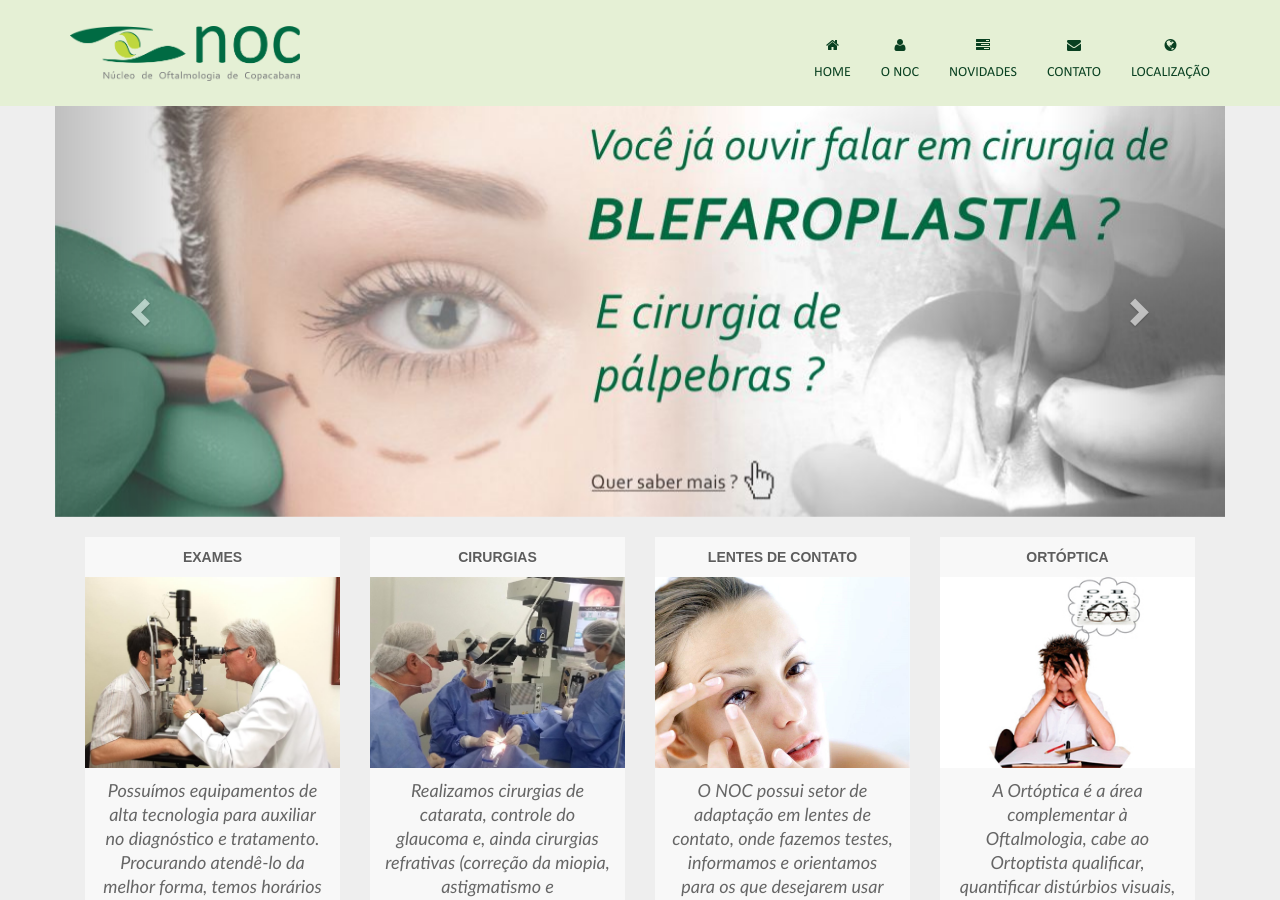
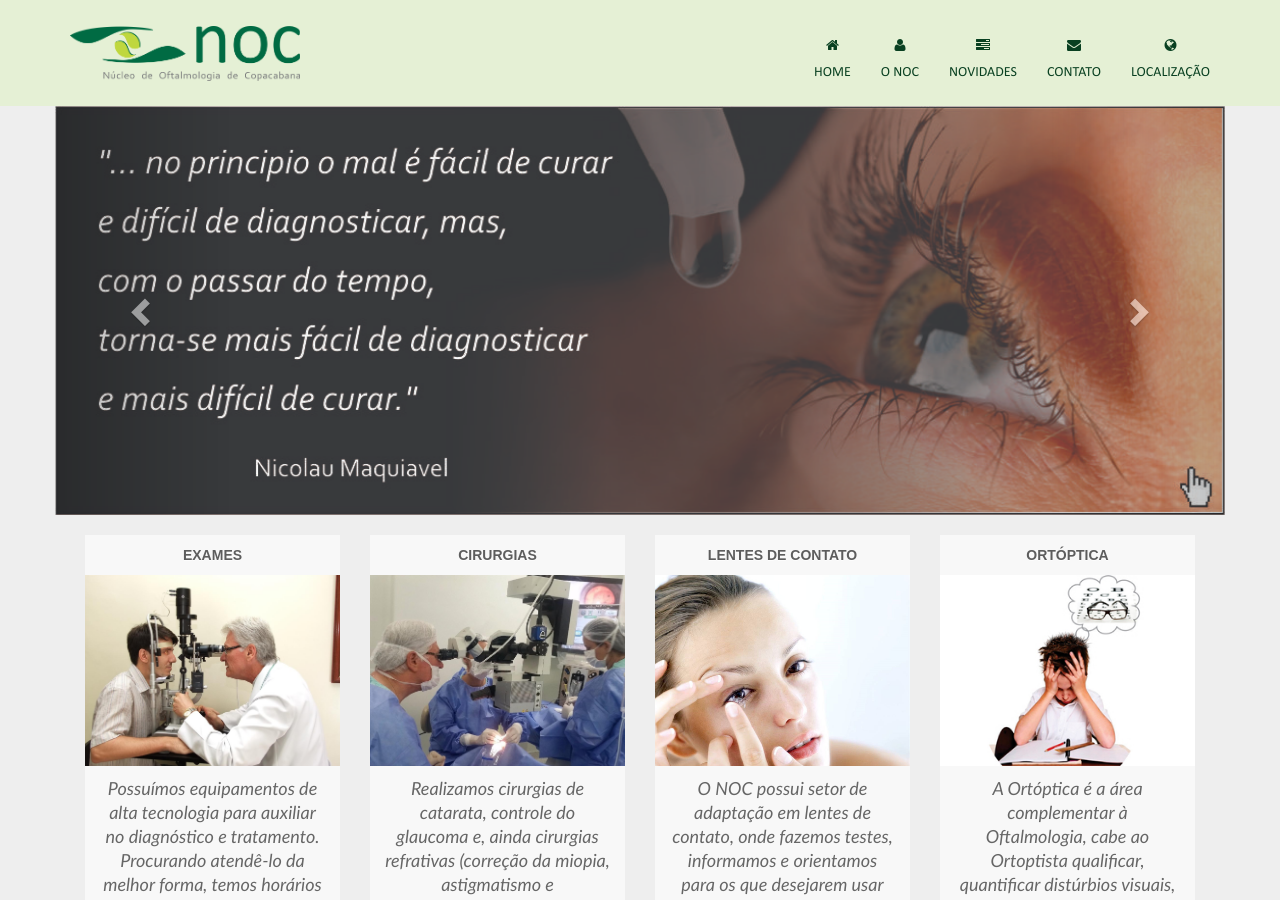
Before and after one commit to DaniloThiago/NocRio, a Jekyll site: the page built from index.html, in a window 1280 px wide and 900 px high. Built offline with Jekyll 4.4.1, drawn with Linux system fonts in a browser that asks for light colours; nearby versions of some CDN libraries; some web fonts are replaced; library files that are not in the unit come from our copies; Markdown is read by kramdown in place of the engine named in the settings.

```diff
--- a/index.html
+++ b/index.html
@@ -19,11 +19,6 @@ layout: default
     <div id="carousel-example-generic" class="carousel slide" data-ride="carousel" data-interval="10000">
       <div class="carousel-inner" role="listbox">
         <div class="item active">
-          <a href="./blefaroplastia.html">
-          	<img src="assets/img/slider/first.jpg" width="100%" height="100%" alt="Slider 1">
-          </a>
-        </div>
-        <div class="item">
           <a href="./prevencao.html">
             <img src="assets/img/slider/prevencao.jpg" width="100%" height="100%" alt="Slider 2">
           </a>
@@ -197,37 +192,38 @@ layout: default
         <h4>Convênios</h4>
         <br/>
         <div class="row center-block">
-          <img class="img-thumbnail" src="assets/img/logos/logo-aafbb.jpg" width="100" class="" alt="aafbb">
-          <img class="img-thumbnail" src="assets/img/logos/logo-abet.jpg" width="100" class="" alt="abet">
-          <img class="img-thumbnail" src="assets/img/logos/logo-allianz.jpg" width="100" class="" alt="allianz">
-          <img class="img-thumbnail" src="assets/img/logos/logo-amafrerj.jpg" width="100" class="" alt="amafrerj">
-          <img class="img-thumbnail" src="assets/img/logos/logo-ambep.jpg" width="100" class="" alt="ambep">
-          <img class="img-thumbnail" src="assets/img/logos/logo-amil.jpg" width="100" class="" alt="amil">
-          <img class="img-thumbnail" src="assets/img/logos/logo-assefaz.jpg" width="100" class="" alt="assefaz">
-          <img class="img-thumbnail" src="assets/img/logos/logo-bancocentralbrasil.jpg" width="100" class="" alt="bancocentralbrasil">
-          <img class="img-thumbnail" src="assets/img/logos/logo-bndes.jpg" width="100" class="" alt="bndes">
-          <img class="img-thumbnail" src="assets/img/logos/logo-brdistribuidora.jpg" width="100" class="" alt="brdistribuidora">
-          <img class="img-thumbnail" src="assets/img/logos/logo-brpetrobras.jpg" width="100" class="" alt="brpetrobras">
-          <img class="img-thumbnail" src="assets/img/logos/logo-camperj.jpg" width="100" class="" alt="camperj">
-          <img class="img-thumbnail" src="assets/img/logos/logo-careplus.jpg" width="100" class="" alt="careplus">
-          <img class="img-thumbnail" src="assets/img/logos/logo-cassi.jpg" width="100" class="" alt="cassi">
-          <img class="img-thumbnail" src="assets/img/logos/logo-eletronuclear.jpg" width="100" class="" alt="eletronuclear">
-          <img class="img-thumbnail" src="assets/img/logos/logo-fapes.jpg" width="100" class="" alt="fapes">
-          <img class="img-thumbnail" src="assets/img/logos/logo-fioprev.jpg" width="100" class="" alt="fioprev">
-          <img class="img-thumbnail" src="assets/img/logos/logo-fiosaude.jpg" width="100" class="" alt="fiosaude">
-          <img class="img-thumbnail" src="assets/img/logos/logo-gama.jpg" width="100" class="" alt="gama">
-          <img class="img-thumbnail" src="assets/img/logos/logo-geap.jpg" width="100" class="" alt="geap">
-          <img class="img-thumbnail" src="assets/img/logos/logo-goldencross.jpg" width="100" class="" alt="goldencross">
-          <img class="img-thumbnail" src="assets/img/logos/logo-mutua.jpg" width="100" class="" alt="mutua">
-          <img class="img-thumbnail" src="assets/img/logos/logo-pasa.jpg" width="100" class="" alt="pasa">
-          <img class="img-thumbnail" src="assets/img/logos/logo-planassiste.jpg" width="100" class="" alt="planassiste">
-          <img class="img-thumbnail" src="assets/img/logos/logo-postalsaude.jpg" width="100" class="" alt="postalsaude">
-          <img class="img-thumbnail" src="assets/img/logos/logo-realgrandeza.jpg" width="100" class="" alt="realgrandeza">
-          <img class="img-thumbnail" src="assets/img/logos/logo-salutar.jpg" width="100" class="" alt="salutar">
-          <img class="img-thumbnail" src="assets/img/logos/logo-saudecaixa.jpg" width="100" class="" alt="saudecaixa">
-          <img class="img-thumbnail" src="assets/img/logos/logo-unafisco.jpg" width="100" class="" alt="unafisco">
-          <img class="img-thumbnail" src="assets/img/logos/logo-unimed.jpg" width="100" class="" alt="unimed">
-          <img class="img-thumbnail" src="assets/img/logos/logo-valepasa.jpg" width="100" class="" alt="valepasa">
+          <img class="img-thumbnail" src="assets/img/logos/logo-aafbb.jpg" width="100" alt="aafbb">
+          <img class="img-thumbnail" src="assets/img/logos/logo-amafrerj.jpg" width="100" alt="amafrerj">
+          <img class="img-thumbnail" src="assets/img/logos/logo-ambep.jpg" width="100" alt="ambep">
+          <img class="img-thumbnail" src="assets/img/logos/logo-amil.jpg" width="100" alt="amil">
+          <img class="img-thumbnail" src="assets/img/logos/logo-assefaz.jpg" width="100" alt="assefaz">
+          <img class="img-thumbnail" src="assets/img/logos/logo-bancocentralbrasil.jpg" width="100" alt="bancocentralbrasil">
+          <img class="img-thumbnail" src="assets/img/logos/logo-bndes.jpg" width="100" alt="bndes">
+          <img class="img-thumbnail" src="assets/img/logos/logo-brdistribuidora.jpg" width="100" alt="brdistribuidora">
+          <img class="img-thumbnail" src="assets/img/logos/logo-brpetrobras.jpg" width="100" alt="brpetrobras">
+          <img class="img-thumbnail" src="assets/img/logos/logo-camperj.jpg" width="100" alt="camperj">
+          <img class="img-thumbnail" src="assets/img/logos/logo-careplus.jpg" width="100" alt="careplus">
+          <img class="img-thumbnail" src="assets/img/logos/logo-cassi.jpg" width="100" alt="cassi">
+          <img class="img-thumbnail" src="assets/img/logos/logo-fapes.jpg" width="100" alt="fapes">
+          <img class="img-thumbnail" src="assets/img/logos/logo-fioprev.jpg" width="100" alt="fioprev">
+          <img class="img-thumbnail" src="assets/img/logos/logo-fiosaude.jpg" width="100" alt="fiosaude">
+          <img class="img-thumbnail" src="assets/img/logos/logo-fundacaosaudeitau.jpg" width="100" alt="fundacaosaudeitau">
+          <img class="img-thumbnail" src="assets/img/logos/logo-gama.jpg" width="100" alt="gama">
+          <img class="img-thumbnail" src="assets/img/logos/logo-geap.jpg" width="100" alt="geap">
+          <img class="img-thumbnail" src="assets/img/logos/logo-goldencross.jpg" width="100" alt="goldencross">
+          <img class="img-thumbnail" src="assets/img/logos/logo-mutua.jpg" width="100" alt="mutua">
+          <img class="img-thumbnail" src="assets/img/logos/logo-pasa.jpg" width="100" alt="pasa">
+          <img class="img-thumbnail" src="assets/img/logos/logo-plamcnen.jpg" width="100" alt="plamcnen">
+          <img class="img-thumbnail" src="assets/img/logos/logo-planassiste.jpg" width="100" alt="planassiste">
+          <img class="img-thumbnail" src="assets/img/logos/logo-portoseguro.jpg" width="100" alt="portoseguro">
+          <img class="img-thumbnail" src="assets/img/logos/logo-postalsaude.jpg" width="100" alt="postalsaude">
+          <img class="img-thumbnail" src="assets/img/logos/logo-realgrandeza.jpg" width="100" alt="realgrandeza">
+          <img class="img-thumbnail" src="assets/img/logos/logo-salutar.jpg" width="100" alt="salutar">
+          <img class="img-thumbnail" src="assets/img/logos/logo-saudecaixa.jpg" width="100" alt="saudecaixa">
+          <img class="img-thumbnail" src="assets/img/logos/logo-unafisco.jpg" width="100" alt="unafisco">
+          <img class="img-thumbnail" src="assets/img/logos/logo-unimed.jpg" width="100" alt="unimed">
+          <img class="img-thumbnail" src="assets/img/logos/logo-valepasa.jpg" width="100" alt="valepasa">
+          <img class="img-thumbnail" src="assets/img/logos/logo-valesaude.jpg" width="100" alt="valesaude">
         </div>
       </div>
     </div>
```
Also changed, not shown: blefaroplastia.html (deleted, +0 -101 lines), cirurgias.html (+0 -29 lines), onoc.html (+58 -74 lines), assets/img/logos/logo-fundacaosaudeitau.jpg (added), assets/img/logos/logo-plamcnen.jpg (added), assets/img/logos/logo-portoseguro.jpg (added), assets/img/logos/logo-valesaude.jpg (added).
